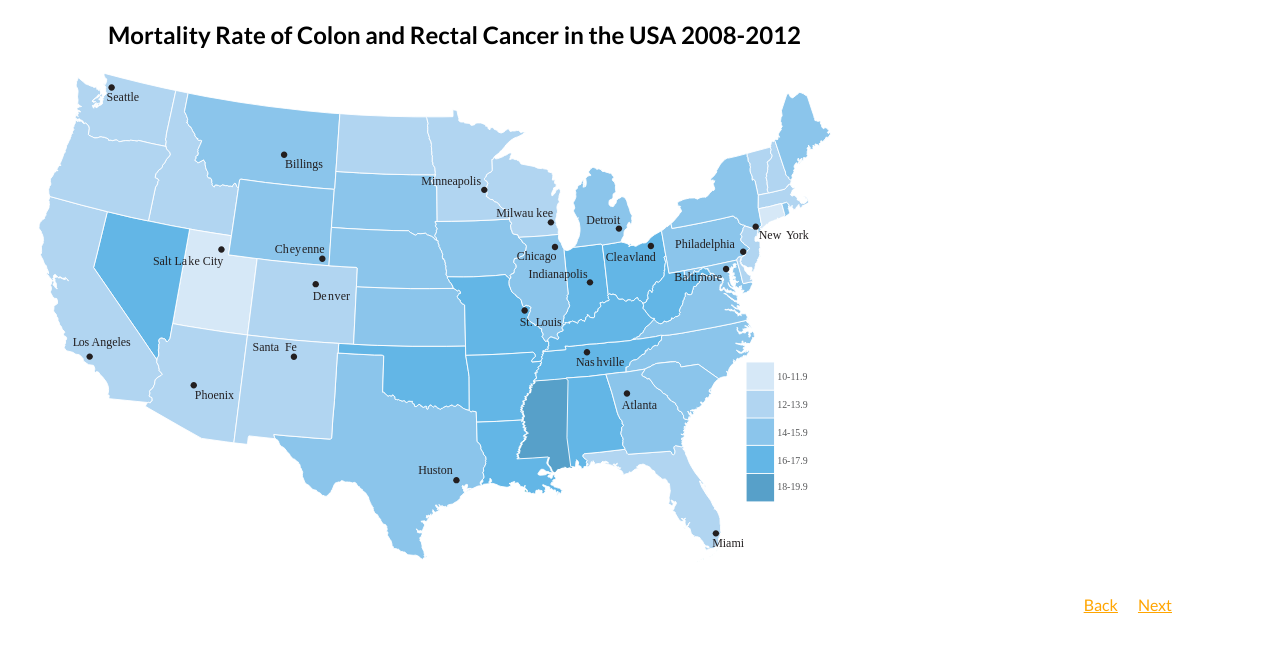
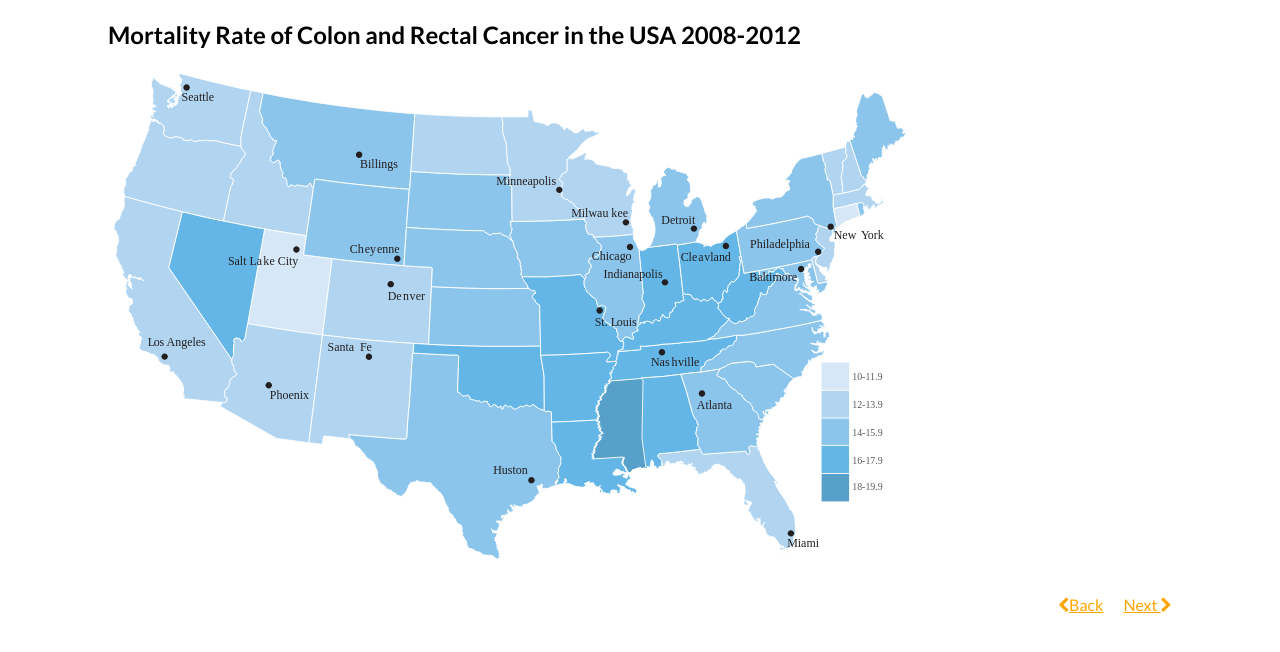
Before and after one commit to sarahkasiske/animation, a plain HTML site: page Mortality.html in a window 1280 px wide. Drawn offline with nearby package versions, Linux system fonts and the light colour scheme.

Commit message:
Added font awesome and adjusted spacing

```diff
--- a/Mortality.html
+++ b/Mortality.html
@@ -9,21 +9,24 @@
         <link rel="stylesheet" href="stylesheets/style.css">
         <link href='https://fonts.googleapis.com/css?family=Lato:400,700,300italic' rel='stylesheet' type='text/css'>
         <script src="http://code.jquery.com/jquery-1.10.1.min.js"></script>
+        <link rel="stylesheet" href="https://maxcdn.bootstrapcdn.com/font-awesome/4.4.0/css/font-awesome.min.css">
+
         <script src="js/main.js"></script>
         <script src="http://ajax.googleapis.com/ajax/libs/jquery/1.11.1/jquery.min.js"></script>
         <script src="js/vendor/velocity.js"></script>
     </head>
     <body>
 
-      <div class="spacing">
-        <a href="AverageCost.html">Next</a>
-        <a href="index.html">Back</a>
-      </div>
-
-          <h2>Mortality Rate of Colon and Rectal Cancer in the USA 2008-2012</h2>
+      <div class="main">
+        <h2>Mortality Rate of Colon and Rectal Cancer in the USA 2008-2012</h2>
           <div id="wrapper">
               <img id="slide" src="assets/Map.svg" alt="Map"/>
           </div>
+        </div>
+
+        <a href="AverageCost.html">Next <i class="fa fa-chevron-right"></i></a>
+        <a href="index.html"><i class="fa fa-chevron-left"></i>Back</a>
+
 
     </body>
 </html>
--- a/stylesheets/style.scss
+++ b/stylesheets/style.scss
@@ -10,10 +10,13 @@ a {
   padding-left: 20px;
 }
 
+.main {
+  height: 575px;
+}
+
 .scatterplot {
   width: 60%;
   float: right;
-
 }
 
 .sources{
@@ -23,7 +26,7 @@ a {
 .align {
   width: 40%;
   float: left;
-  z-index: 100;
+  z-index: 100
 }
 
 .wrapper {
@@ -34,17 +37,13 @@ a {
 }
 
 
-.spacing a {
-  margin-top: 575px;
-}
-
 #slide {
     position: absolute;
     left: -500px;
     -webkit-animation: slide 0.8s forwards;
     animation: slide 0.8s forwards;
     width: 900px;
-
+    padding-left: 75px;
 }
 
 @keyframes slide {
```
Also changed, not shown: AverageCost.html (+10 -9 lines), PercentageCost.html (+4 -3 lines), index.html (+4 -2 lines), assets/Bar2.svg, assets/ScatterPlot.svg, stylesheets/style.css, 1 other file.
